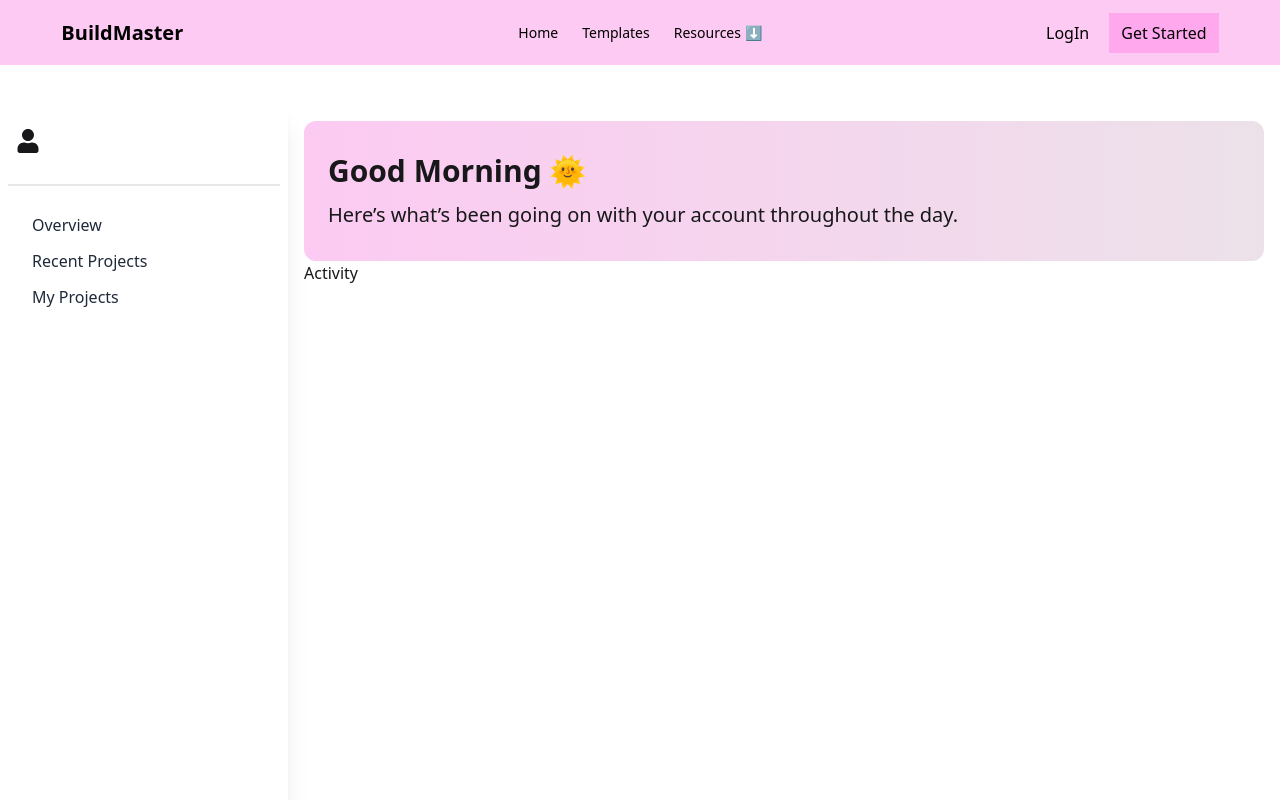
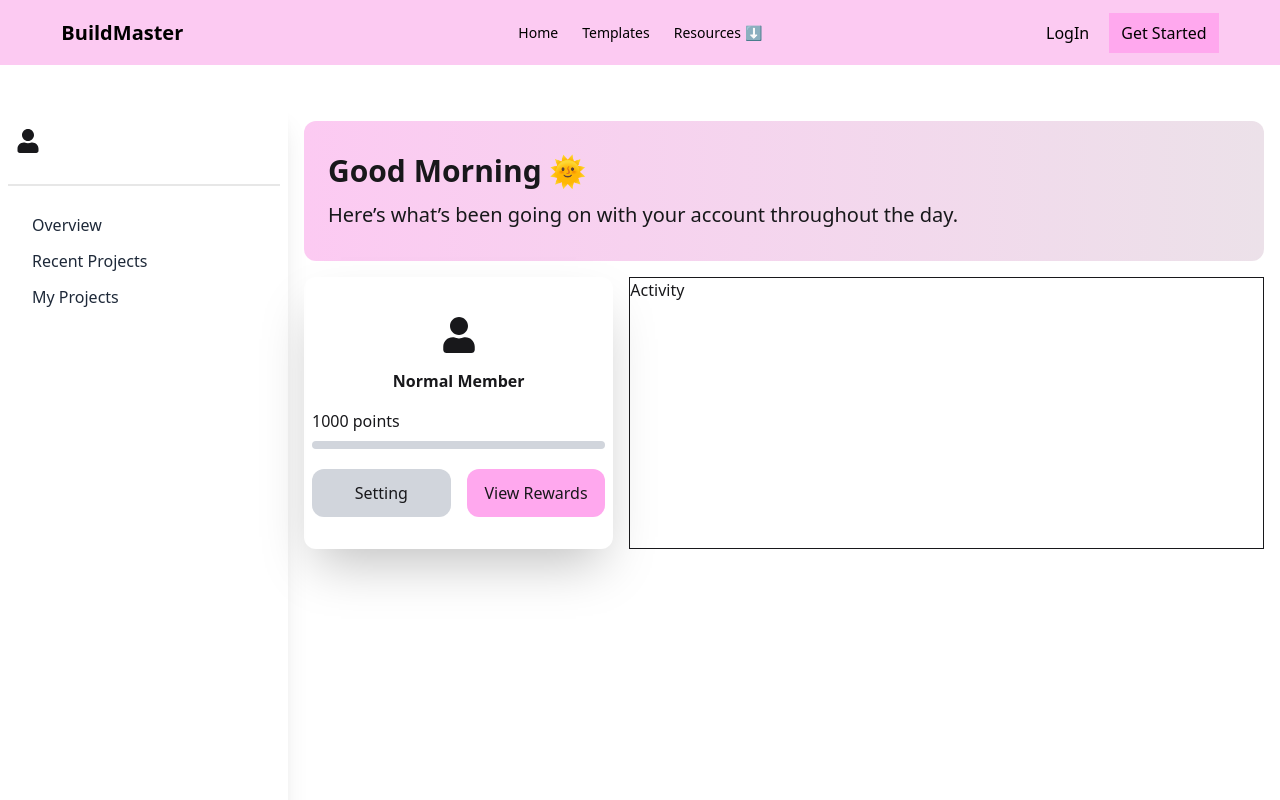
Before and after one commit to Ferdous725890/Website_Builder-, a Next.js app: page /dashboard/user/overview in a window 1280 px wide. Shown: the top 800 px of the page. Built offline with nearby package versions, Linux system fonts and the light colour scheme; no server answers.

Commit message:
user Profile completed

```diff
--- a/app/(dashboardPages)/dashboard/(pages)/user/overview/components/Activity.jsx
+++ b/app/(dashboardPages)/dashboard/(pages)/user/overview/components/Activity.jsx
@@ -2,7 +2,7 @@ import React from 'react'
 
 const Activity = () => {
   return (
-    <div>Activity</div>
+    <div className='col-span-2 border'>Activity</div>
   )
 }
 
--- /dev/null
+++ b/app/(dashboardPages)/dashboard/(pages)/user/overview/components/UserProfile.jsx
@@ -0,0 +1,44 @@
+"use client";
+import { useAuth } from "@/app/hooks/useAuth";
+import Image from "next/image";
+import Link from "next/link";
+import React from "react";
+import { FaUser } from "react-icons/fa";
+
+const UserProfile = () => {
+  const { user } = useAuth();
+  return (
+    <div className="shadow-2xl rounded-xl gap-2 py-8">
+      <div className="flex flex-col justify-center items-center mb-4">
+        {user?.photoURL ? (
+          <Image
+            width={70}
+            height={70}
+            className="rounded-full"
+            src={user?.photoURL}
+            alt="UserImg"
+          />
+        ) : (
+          <button className="text-4xl font-bold p-2 bg-white rounded-full">
+            <FaUser />
+          </button>
+        )}
+        <h3 className="text-2xl font-semibold text-center">
+          {user?.displayName}
+        </h3>
+        <p className="text-xl text-gray-600 text-center">{user?.email}</p>
+        <p className="font-semibold mt-2">Normal Member</p>
+      </div>
+      <p className="m-2">1000 points</p>
+      <div className="h-2 rounded-full overflow-hidden bg-gray-300 mx-2">
+        {/* <div className="h-full rounded-full bg-gray-500 " ></div> */}
+      </div>
+      <div className="flex items-center gap-4 mx-2 mt-5">
+                    <Link href={'/dashboard/user/setting'} className="flex-1 py-3 bg-gray-300 text-center rounded-xl"> Setting</Link>
+                    <Link href={'/dashboard/user/rewards'} className="flex-1 bg-[#FFA8EE] py-3 text-center rounded-xl">View Rewards</Link>
+      </div>
+    </div>
+  );
+};
+
+export default UserProfile;
--- a/app/(dashboardPages)/dashboard/(pages)/user/overview/page.js
+++ b/app/(dashboardPages)/dashboard/(pages)/user/overview/page.js
@@ -1,13 +1,17 @@
 import React from 'react'
 import Greeting from './components/Greeting'
 import Activity from './components/Activity'
+import UserProfile from './components/UserProfile'
 
 const page = () => {
 
   return (
     <div>
 <Greeting></Greeting>
+<div className='grid grid-cols-3 gap-4 mt-4'>
+  <UserProfile></UserProfile>
 <Activity></Activity>
+</div>
     </div>
   )
 }
```
Also changed, not shown: app/(dashboardPages)/dashboard/(pages)/user/overview/components/Greeting.jsx (+8 -4 lines).
